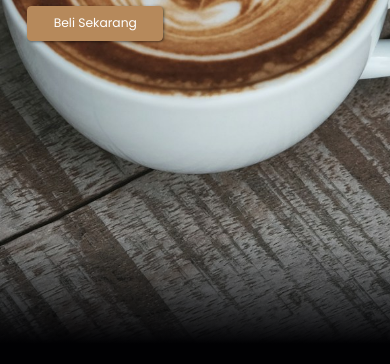
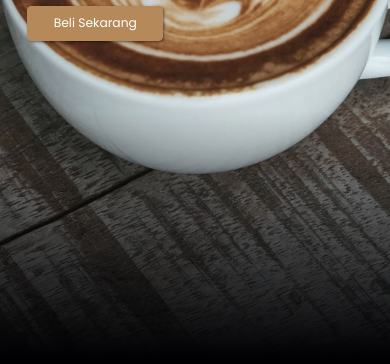
Before and after one commit to alfiswardana/arsy-coffee, a plain HTML site: page index.html in a window 390 px wide. Shown: the part 480-844 px from the top of the page. Drawn offline with nearby package versions, Linux system fonts and the light colour scheme.

Commit message:
Fix smooth gradient on hero mobile

```diff
--- a/css/style.css
+++ b/css/style.css
@@ -94,6 +94,7 @@ body {
     background-repeat: no-repeat;
     background-size: cover;
     background-position: center;
+    position: relative;
  }
 
  .hero::after {
@@ -103,7 +104,7 @@ body {
     width: 100%;
     height: 30%;
     bottom: 0;
-    background: linear-gradient(0deg, rgba(1,1,3) 8%, rgba(255, 255, 255, 0) 50%);
+    background: linear-gradient(0deg, rgba(1, 1, 3, 1) 3%, rgba(1, 1, 3, 0) 100%);
  }
 
  .hero .content {
```
